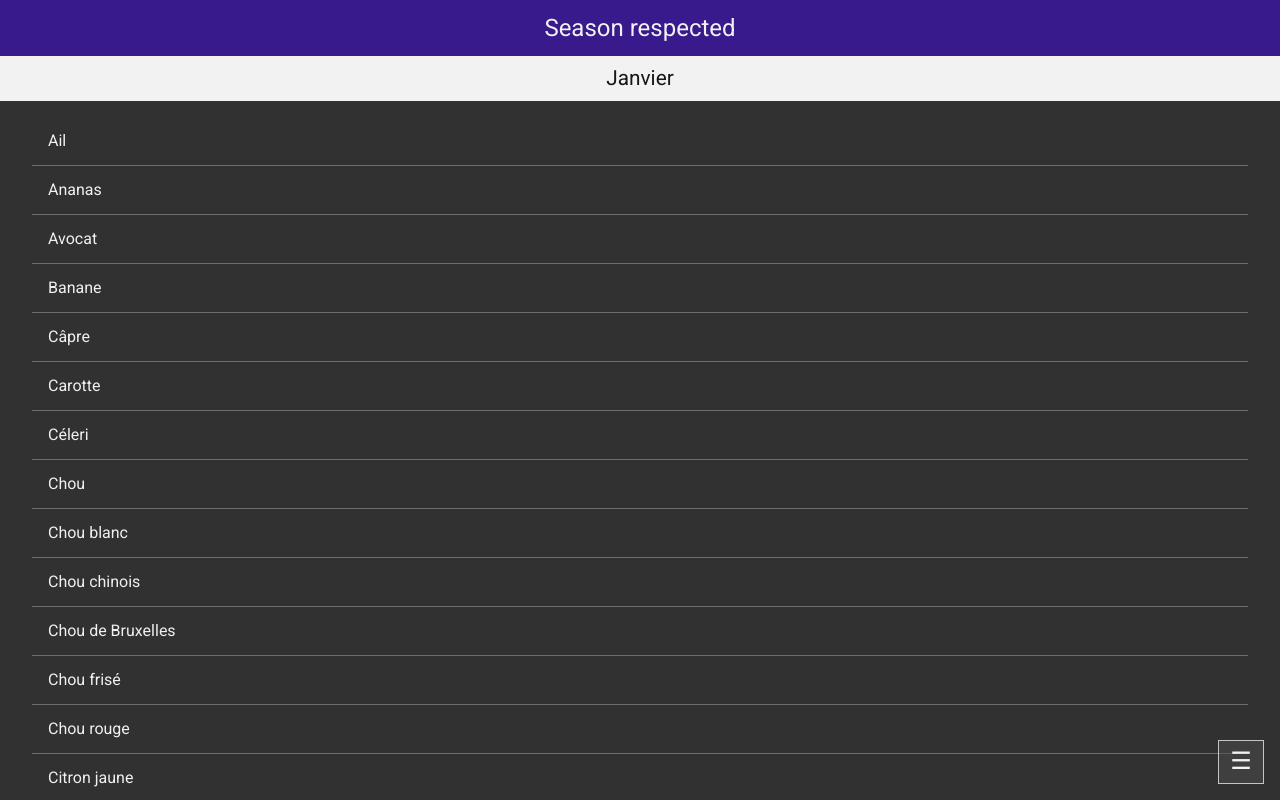
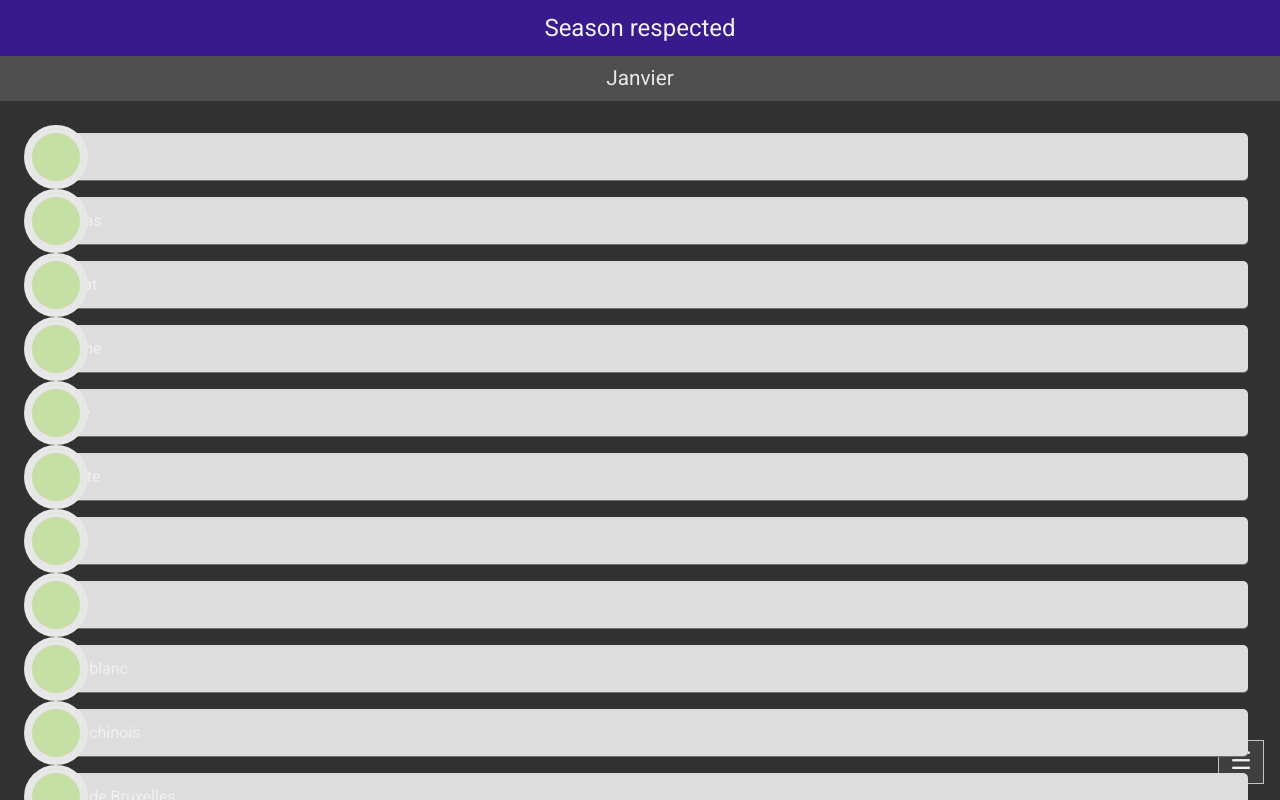
Before and after one commit to Guillaume-TR/season-respected, a React (Create React App) app: page / in a window 1280 px wide. Shown: the top 800 px of the page. Built offline with nearby package versions, Linux system fonts and the light colour scheme.

Commit message:
refacto: add variables, separate styles files, rename class

```diff
--- a/src/App.js
+++ b/src/App.js
@@ -1,21 +1,20 @@
 import React, { useState } from 'react';
 import { Switch, Route, NavLink } from 'react-router-dom';
+import classNames from 'classnames';
 
 import ByMonth from 'components/ByMonth';
 import ByIngredient from 'components/ByIngredient';
 
-import './styles/App.scss';
+import './styles/app.scss';
 
 const App = () => {
   const [menuActive, setMenuActive] = useState(false);
-
-  const menuClass = menuActive ? 'menu-active' : '';
 
   return (
     <div className="app">
       <header className="header">
         <h1  className="header-title">Season respected</h1>
-        <div className={`header-menu ${menuClass}`}>
+        <div className={classNames('header-menu', { 'menu-active': menuActive })}>
           <div className="header-menu-links">
             <NavLink
               className="link"
--- a/src/components/ByMonth/ByMonth.js
+++ b/src/components/ByMonth/ByMonth.js
@@ -2,6 +2,8 @@ import React, { useState } from 'react';
 
 import monthsList from 'data/monthsList';
 import ingredientsList from 'data/ingredientsList';
+
+import 'styles/byMonth.scss';
 
 const ByMonth = () => {
   const date = new Date();
@@ -13,10 +15,10 @@ const ByMonth = () => {
 
   return (
     <>
-      <select className="month" id="month" defaultValue={month}>
+      <select className="select-list" id="select-list" defaultValue={month}>
         { monthsList.map((item) => (
           <option
-            className="month-name" value={item.number}
+            className="select-list-item" value={item.number}
             onClick={() => setMonth(item.number)}
             key={item.name}
           >
--- /dev/null
+++ b/src/styles/_variables.scss
@@ -0,0 +1,9 @@
+$c-primary-dark: #589A39;
+$c-primary: #92BF64;
+$c-primary-light: #C5DFA5;
+
+$c-neutral-darker: #4F4F4F;
+$c-neutral-dark: #494949;
+$c-neutral-light: #DDDDDD;
+$c-neutral-lighter: #E7E7E7;
+$c-neutral-lightest: #FFFFFF;
--- /dev/null
+++ b/src/styles/byMonth.scss
@@ -0,0 +1,39 @@
+@import 'variables';
+
+.select-list {
+  appearance: none;
+  width: 100%;
+  padding: .7rem 0;
+  font-size: 1.3rem;
+  text-align: center;
+  color: $c-neutral-lighter;
+  background-color: $c-neutral-darker;
+  border: none;
+}
+
+.list {
+  padding: 1rem 2rem;
+  text-align: left;
+
+  &-item {
+    position: relative;
+    height: 3rem;
+    margin: 1rem 0;
+    padding: 1rem 0 1rem 4.25rem;
+    color: $c-neutral-dark;
+    background-color: $c-neutral-light;
+    border-radius: 5px;
+
+    &::before {
+      position: absolute;
+      top: -0.5rem;
+      left: -0.5rem;
+      content: "";
+      width: 4rem;
+      height: 4rem;
+      border: .5rem solid $c-neutral-lighter;
+      background-color: $c-primary-light;
+      border-radius: 50%;
+    }
+  }
+}
```
